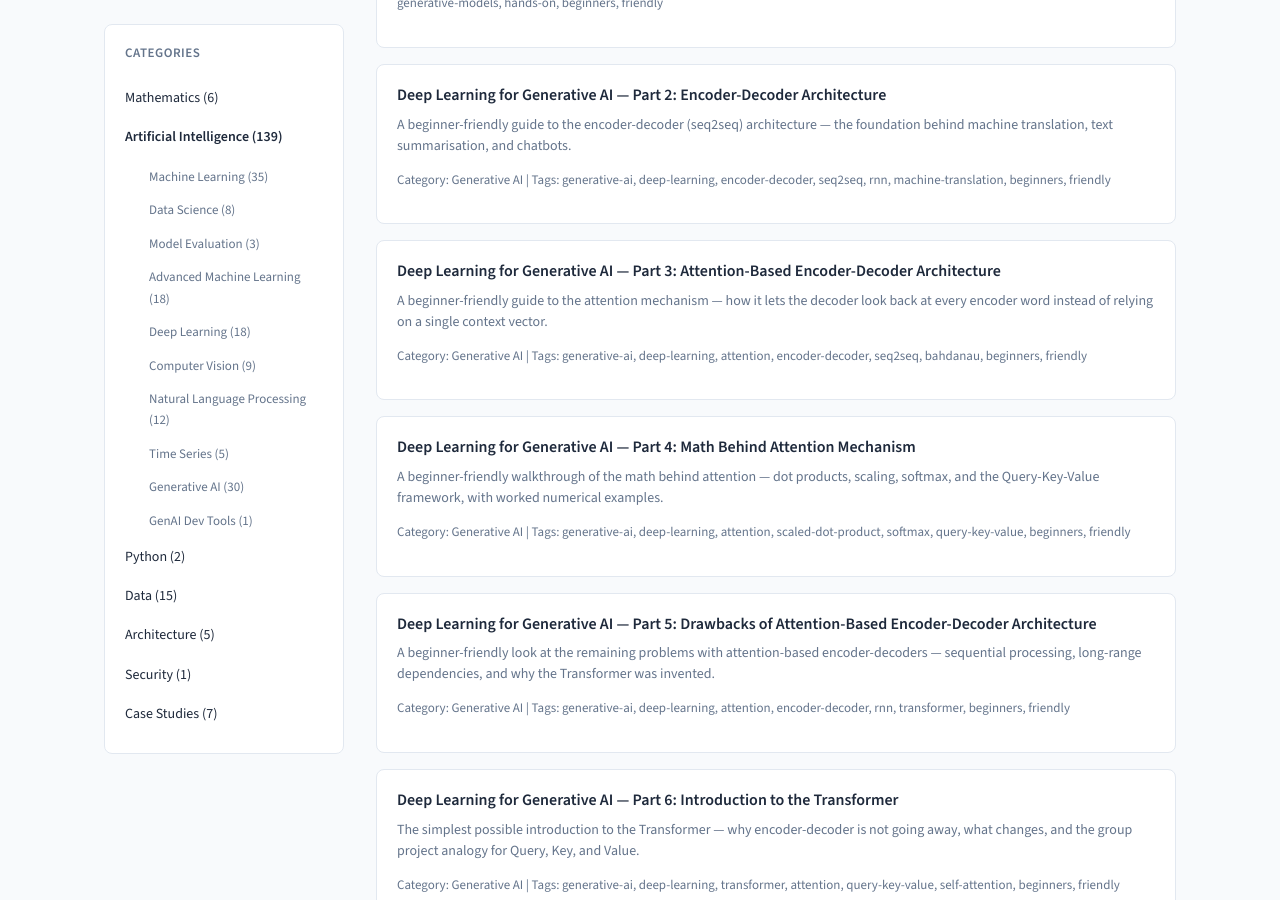
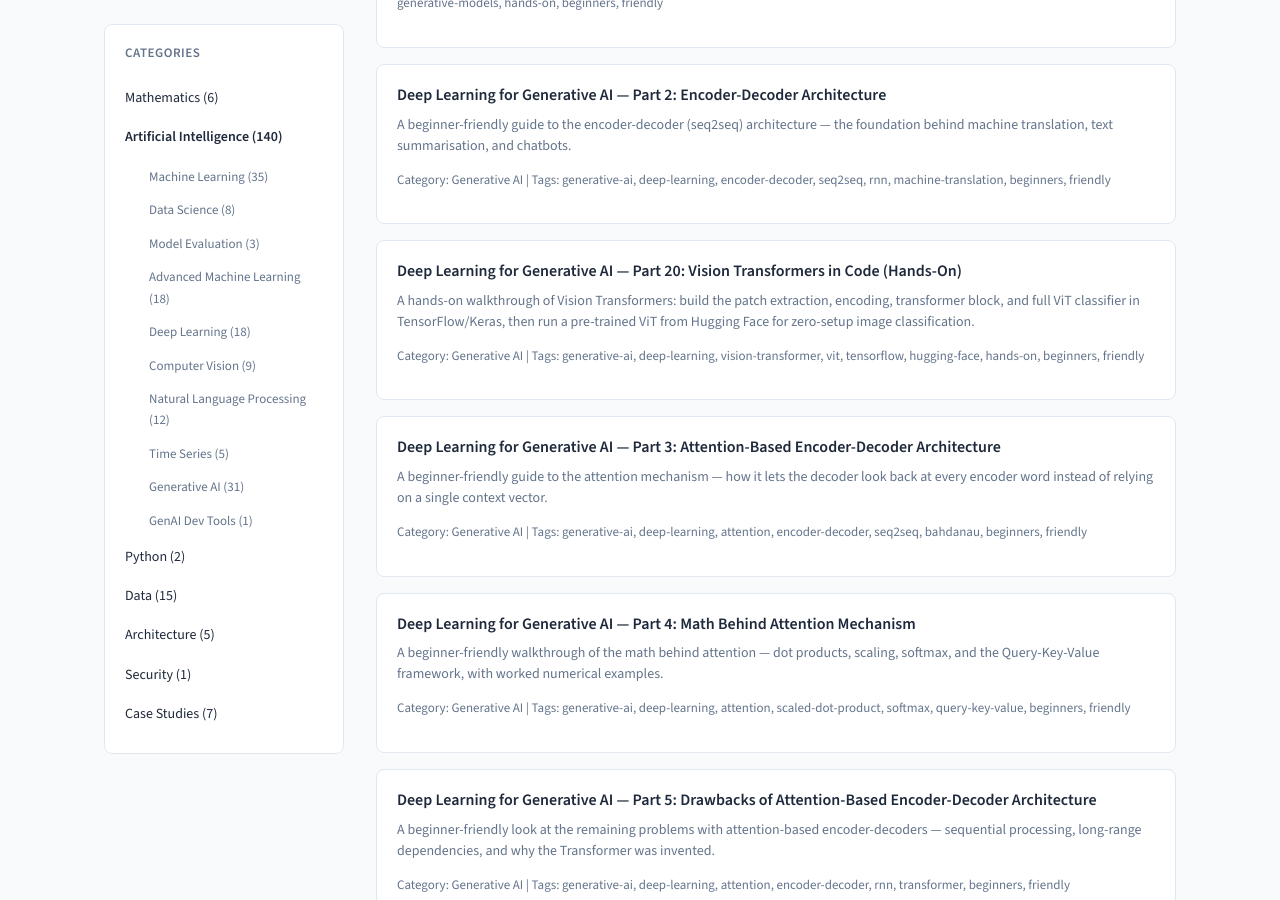
Before and after one commit to rilov/handbook, a Jekyll site: the page built from index.md, in a window 1280 px wide and 900 px high, scrolled down 8338 px. Built offline with Jekyll 4.4.1, drawn with Linux system fonts in a browser that asks for light colours; part of the change alters nothing that is shown.

Commit message:
Add Part 20: Vision Transformers in Code (Hands-On)
- New topic covering patch extraction, patch encoding, transformer block,
  and full ViT classifier built in TensorFlow/Keras.
- Include a visual patch-extraction demo using a dog image instead of the
  original transcript's example.
- Add a pre-trained ViT inference example using Hugging Face with a
  different image from the original transcript.
- Update Part 19 next-up link to point to Part 20.
- Update Generative AI category index with Part 20.

Generated with [Devin](https://devin.ai)

Co-Authored-By: Devin <158243242+devin-ai-integration[bot]@users.noreply.github.com>

````diff
--- a/_topics/DL for GenAI - Part 19 - Multimodal Models and Vision Transformers.md
+++ b/_topics/DL for GenAI - Part 19 - Multimodal Models and Vision Transformers.md
@@ -310,4 +310,4 @@ The result: type a sentence, and the model generates a brand-new image matching
 
 Multimodal systems are not one model; they are a stack of aligned representations, conditioning mechanisms, and fusion strategies. They connect the generative models from earlier parts with the real world of text, images, and other modalities.
 
-This completes the **Multimodal Generative Architectures** track. For the practical side of building applications with these models — prompts, chains, retrieval, agents, and observability — see the [LangChain / LLM Application Development]({{ site.baseurl }}/categories/generative-ai/) series.
+This completes the core **Multimodal Generative Architectures** track. Next, see how the same ideas are implemented in code by building a Vision Transformer from scratch and running a pre-trained ViT in [Part 20: Vision Transformers in Code (Hands-On)]({{ site.baseurl }}/topics/dl-genai-vision-transformers-code/). After that, the [LangChain / LLM Application Development]({{ site.baseurl }}/categories/generative-ai/) series covers prompts, chains, retrieval, agents, and observability.
--- /dev/null
+++ b/_topics/DL for GenAI - Part 20 - Vision Transformers in Code (Hands-On).md
@@ -0,0 +1,310 @@
+---
+layout: topic
+title: "Deep Learning for Generative AI — Part 20: Vision Transformers in Code (Hands-On)"
+category: Generative AI
+order: 120
+permalink: /topics/dl-genai-vision-transformers-code/
+tags:
+  - generative-ai
+  - deep-learning
+  - vision-transformer
+  - vit
+  - tensorflow
+  - hugging-face
+  - hands-on
+  - beginners
+  - friendly
+summary: "A hands-on walkthrough of Vision Transformers: build the patch extraction, encoding, transformer block, and full ViT classifier in TensorFlow/Keras, then run a pre-trained ViT from Hugging Face for zero-setup image classification."
+---
+
+# Deep Learning for Generative AI — Part 20: Vision Transformers in Code (Hands-On)
+
+[Part 19]({{ site.baseurl }}/topics/dl-genai-multimodal-models/) explained the idea: a Vision Transformer (ViT) turns an image into a sequence of patch tokens and processes them with a standard Transformer encoder. This part puts that idea into code.
+
+We will build a small ViT from scratch in TensorFlow/Keras to see how every block works, then use Google’s pre-trained ViT from Hugging Face for real-world inference.
+
+---
+
+## 1. What we are building
+
+For an input image of size `224 × 224 × 3` and patch size `16 × 16`:
+
+```text
+224 × 224 image
+→ split into 16 × 16 patches
+→ 14 × 14 = 196 patches
+→ flatten each patch: 16 × 16 × 3 = 768 numbers
+→ add 1 class (CLS) token
+→ 197 tokens of 768 dimensions each
+→ run through Transformer encoder layers
+→ classify using the pooled representation
+```
+
+The pipeline is exactly the same as a language Transformer, except the input tokens come from image patches instead of words.
+
+---
+
+## 2. Building a ViT from scratch in TensorFlow/Keras
+
+The model has four custom pieces:
+
+1. `PatchExtractor` — cuts the image into patches.
+2. `PatchEncoder` — projects patches to vectors, adds a class token, and adds positional embeddings.
+3. `TransformerBlock` — self-attention + feed-forward network with residual connections.
+4. `TransformerEncoder` — a stack of Transformer blocks.
+
+### Patch extraction
+
+```python
+import tensorflow as tf
+from tensorflow import keras
+from tensorflow.keras import layers
+
+class PatchExtractor(layers.Layer):
+    def __init__(self, patch_size=16):
+        super().__init__()
+        self.patch_size = patch_size
+
+    def call(self, images):
+        batch_size = tf.shape(images)[0]
+        patches = tf.image.extract_patches(
+            images=images,
+            sizes=[1, self.patch_size, self.patch_size, 1],
+            strides=[1, self.patch_size, self.patch_size, 1],
+            rates=[1, 1, 1, 1],
+            padding="VALID",
+        )
+        patch_dims = patches.shape[-1]
+        patches = tf.reshape(patches, [batch_size, -1, patch_dims])
+        return patches
+```
+
+For a `224 × 224 × 3` image with `16 × 16` patches, this returns a tensor of shape `(batch_size, 196, 768)`.
+
+### Patch encoding
+
+```python
+class PatchEncoder(layers.Layer):
+    def __init__(self, num_patches=196, projection_dim=768):
+        super().__init__()
+        self.num_patches = num_patches
+        self.projection = layers.Dense(projection_dim)
+
+        # learnable class token
+        w_init = tf.random_normal_initializer()
+        self.class_token = tf.Variable(
+            initial_value=w_init(shape=(1, projection_dim), dtype="float32"),
+            trainable=True,
+            name="class_token",
+        )
+
+        # learnable positional embeddings
+        self.position_embedding = layers.Embedding(
+            input_dim=num_patches + 1, output_dim=projection_dim
+        )
+
+    def call(self, patches):
+        batch_size = tf.shape(patches)[0]
+
+        # project patches
+        patches_embed = self.projection(patches)  # (batch, 196, dim)
+
+        # prepend the class token to every sample in the batch
+        class_tokens = tf.tile(self.class_token, [batch_size, 1])
+        class_tokens = tf.reshape(class_tokens, [batch_size, 1, -1])
+        patches_embed = tf.concat([class_tokens, patches_embed], axis=1)
+
+        # add positional embeddings
+        positions = tf.range(start=0, limit=self.num_patches + 1, delta=1)
+        positions_embed = self.position_embedding(positions)
+        encoded = patches_embed + positions_embed
+
+        return encoded
+```
+
+The output has shape `(batch_size, 197, 768)`: one class token plus 196 patch tokens.
+
+### MLP and Transformer block
+
+```python
+class MLP(layers.Layer):
+    def __init__(self, hidden_features, out_features, dropout_rate=0.1):
+        super().__init__()
+        self.dense1 = layers.Dense(hidden_features, activation=tf.nn.gelu)
+        self.dense2 = layers.Dense(out_features)
+        self.dropout = layers.Dropout(dropout_rate)
+
+    def call(self, x):
+        x = self.dense1(x)
+        x = self.dropout(x)
+        x = self.dense2(x)
+        return self.dropout(x)
+
+
+class TransformerBlock(layers.Layer):
+    def __init__(self, projection_dim, num_heads=8, dropout_rate=0.1):
+        super().__init__()
+        self.norm1 = layers.LayerNormalization(epsilon=1e-6)
+        self.attn = layers.MultiHeadAttention(
+            num_heads=num_heads,
+            key_dim=projection_dim // num_heads,
+            dropout=dropout_rate,
+        )
+        self.norm2 = layers.LayerNormalization(epsilon=1e-6)
+        self.mlp = MLP(projection_dim * 2, projection_dim, dropout_rate)
+
+    def call(self, x):
+        x1 = self.norm1(x)
+        attn_output = self.attn(x1, x1)  # self-attention
+        x2 = layers.Add()([attn_output, x])
+        x3 = self.norm2(x2)
+        x3 = self.mlp(x3)
+        return layers.Add()([x3, x2])
+```
+
+Each block is the same pattern used in language Transformers: normalise, attend, add a residual, normalise again, apply an MLP, add another residual.
+
+### Transformer encoder and full ViT
+
+```python
+class TransformerEncoder(layers.Layer):
+    def __init__(self, projection_dim, num_heads=8, num_blocks=12, dropout_rate=0.1):
+        super().__init__()
+        self.blocks = [
+            TransformerBlock(projection_dim, num_heads, dropout_rate)
+            for _ in range(num_blocks)
+        ]
+        self.norm = layers.LayerNormalization(epsilon=1e-6)
+
+    def call(self, x):
+        for block in self.blocks:
+            x = block(x)
+        return self.norm(x)
+
+
+def create_vit(
+    num_classes,
+    num_patches=196,
+    projection_dim=768,
+    num_heads=8,
+    num_blocks=12,
+    input_shape=(224, 224, 3),
+):
+    inputs = keras.Input(shape=input_shape)
+
+    patches = PatchExtractor()(inputs)
+    encoded = PatchEncoder(num_patches, projection_dim)(patches)
+    representation = TransformerEncoder(
+        projection_dim, num_heads, num_blocks
+    )(encoded)
+    representation = layers.GlobalAveragePooling1D()(representation)
+    logits = MLP(projection_dim, num_classes, dropout_rate=0.5)(representation)
+
+    return keras.Model(inputs=inputs, outputs=logits)
+```
+
+You can create the model without training it just to inspect the architecture:
+
+```python
+vit = create_vit(num_classes=10, num_blocks=4)
+vit.summary()
+```
+
+Training a full ViT from scratch on ImageNet requires large data and compute. In practice, most people use a pre-trained ViT and fine-tune it.
+
+---
+
+## 3. Visualising patches
+
+Here is a quick way to see what the `PatchExtractor` is doing. The example uses a dog image instead of a flower, so it does not copy the original transcript.
+
+```python
+import matplotlib.pyplot as plt
+import numpy as np
+
+# Download a small demo image
+url = "https://images.unsplash.com/photo-1517849845537-4d257902454a?auto=format&fit=crop&w=224&q=80"
+image_path = keras.utils.get_file("demo_dog.jpg", url)
+image = plt.imread(image_path)
+image = tf.image.resize(tf.convert_to_tensor(image), size=(224, 224))
+
+batch = tf.expand_dims(image, axis=0)
+patches = PatchExtractor()(batch)
+print(patches.shape)  # (1, 196, 768)
+
+# Plot the 14 x 14 grid of patches
+n = int(np.sqrt(patches.shape[1]))
+fig, axes = plt.subplots(n, n, figsize=(8, 8))
+for i, ax in enumerate(axes.flat):
+    patch_img = tf.reshape(patches[0, i], (16, 16, 3))
+    ax.imshow(patch_img.numpy().astype("uint8"))
+    ax.axis("off")
+plt.show()
+```
+
+You will see 196 tiny squares, each a `16 × 16` region of the original image. The Transformer processes these squares as if they were words in a sentence.
+
+---
+
+## 4. Using a pre-trained ViT from Hugging Face
+
+Training a ViT from scratch is expensive. Google released `google/vit-base-patch16-224`, pre-trained on ImageNet-21k, which you can use immediately for image classification.
+
+This example uses a different image from the original transcript:
+
+```python
+import torch
+from transformers import ViTImageProcessor, ViTForImageClassification
+from PIL import Image
+import requests
+
+model_name = "google/vit-base-patch16-224"
+model = ViTForImageClassification.from_pretrained(model_name)
+processor = ViTImageProcessor.from_pretrained(model_name)
+
+# Use a dog image from Unsplash instead of the COCO cat image
+url = "https://images.unsplash.com/photo-1587300003388-5920800f913a?auto=format&fit=crop&w=224&q=80"
+image = Image.open(requests.get(url, stream=True).raw)
+
+inputs = processor(images=image, return_tensors="pt")
+outputs = model(**inputs)
+
+predicted_class_idx = outputs.logits.argmax(-1).item()
+print("Predicted class:", model.config.id2label[predicted_class_idx])
+```
+
+`google/vit-base-patch16-224` expects `224 × 224` inputs and splits them into `16 × 16` patches — exactly the setup we built from scratch. The difference is that the weights were learned from 14 million images.
+
+Model card: <https://huggingface.co/google/vit-base-patch16-224>
+
+---
+
+## 5. ViT vs CNN: a practical note
+
+As you saw in the original discussion, ViTs are data-hungry:
+
+- On small datasets like ImageNet-1k from scratch, a CNN is usually better.
+- On very large datasets like ImageNet-21k or JFT-300M, ViTs match or beat CNNs.
+- In practice, the easiest way to use a ViT is to fine-tune a pre-trained checkpoint on your own task, rather than training from scratch.
+
+---
+
+## 6. Summary
+
+| Component | What it does |
+|---|---|
+| **PatchExtractor** | Splits an image into non-overlapping patches. |
+| **PatchEncoder** | Projects patches to vectors, prepends a class token, and adds positional embeddings. |
+| **TransformerBlock** | Self-attention + MLP with layer normalisation and residuals. |
+| **TransformerEncoder** | Stacks many Transformer blocks. |
+| **MLP head** | Converts the pooled representation into class logits. |
+| **Pre-trained ViT** | Use Google's checkpoint via Hugging Face for real tasks. |
+
+Key references:
+
+- ViT paper: [An Image is Worth 16x16 Words (Dosovitskiy et al., 2020)](https://arxiv.org/abs/2010.11929)
+- Pre-trained model: <https://huggingface.co/google/vit-base-patch16-224>
+
+This concludes the model-building part of the Multimodal Generative Architectures track. From here, you can apply these building blocks to your own images, fine-tune pre-trained vision models, or connect them with language models for multimodal applications.
+
+**Next up:** for the practical side of building generative applications — prompts, chains, retrieval, agents, and observability — see the [LangChain / LLM Application Development]({{ site.baseurl }}/categories/generative-ai/) series.
--- a/categories/generative-ai/index.md
+++ b/categories/generative-ai/index.md
@@ -41,6 +41,7 @@ Learn about LLMs, LangChain, RAG, agents, and building AI-powered applications
 17. **[Generative Adversarial Networks]({{ site.baseurl }}/topics/dl-genai-gans/)** — Generator vs discriminator, the minimax game, conditional GANs, CycleGAN and cycle consistency.
 18. **[Diffusion Models and Stable Diffusion]({{ site.baseurl }}/topics/dl-genai-diffusion-models/)** — Forward noising and reverse denoising, time conditioning, classifier-free guidance, and latent diffusion in Stable Diffusion.
 19. **[Multimodal Models and Vision Transformers]({{ site.baseurl }}/topics/dl-genai-multimodal-models/)** — CLIP-style image-text alignment, prompts as steering vectors, cross-attention, Vision Transformers, and how modern text-to-image systems combine these pieces.
+20. **[Vision Transformers in Code (Hands-On)]({{ site.baseurl }}/topics/dl-genai-vision-transformers-code/)** — Build a ViT from scratch in TensorFlow/Keras (patch extraction, encoding, transformer blocks), visualise image patches, and run Google's pre-trained ViT from Hugging Face.
 
 **Short on time? Read the one-sitting recap instead (or first):**
 
````
